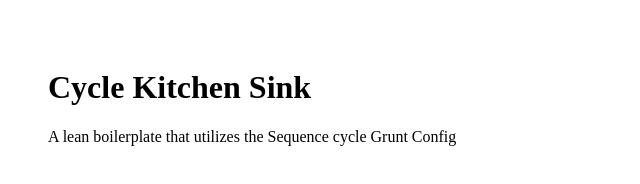
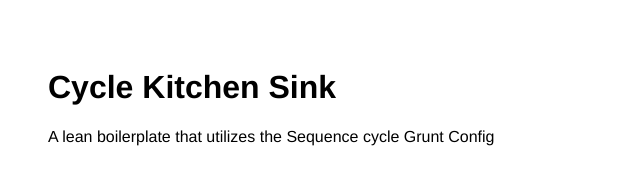
Before and after one commit to aaerox/biotech, a plain HTML site: page kitchenSink.html in a window 1280 px wide. Shown: the whole page, without its empty margins (0-640 px from the left). Drawn offline with Linux system fonts and the light colour scheme.

Commit message:
merge conflicts yo

```diff
--- a/assets/sass/modules/_general.scss
+++ b/assets/sass/modules/_general.scss
@@ -1,4 +1,8 @@
 // general
+
+h1, h2, h3, p {
+  font-family: Helvetica, Arial;
+}
 
 .wrapper {
   padding: 40px;
--- a/kitchenSink.html
+++ b/kitchenSink.html
@@ -4,6 +4,7 @@
     <meta charset="utf-8" />
     <title>Kitchen Sink - Cycle Demo</title>
     <link href="assets/css/empty.css" media="screen" rel="stylesheet" type="text/css" />
+    <script type="text/javascript" src="assets/js/empty.js"></script>
 </head>
 <body>
   <div class="wrapper">
```
Also changed, not shown: assets/css/empty.css, 1 other file.
